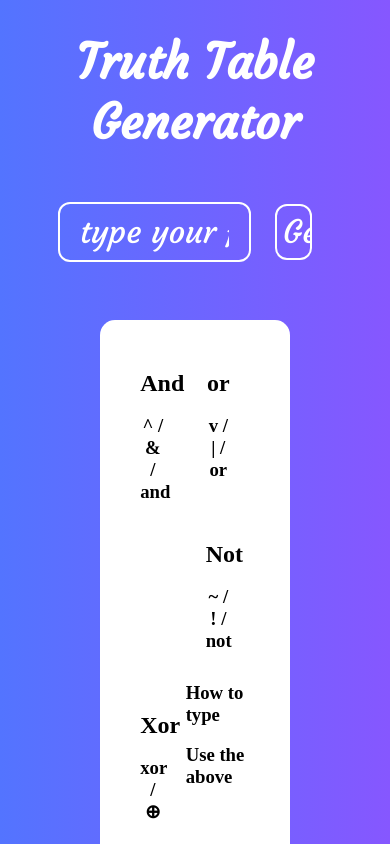
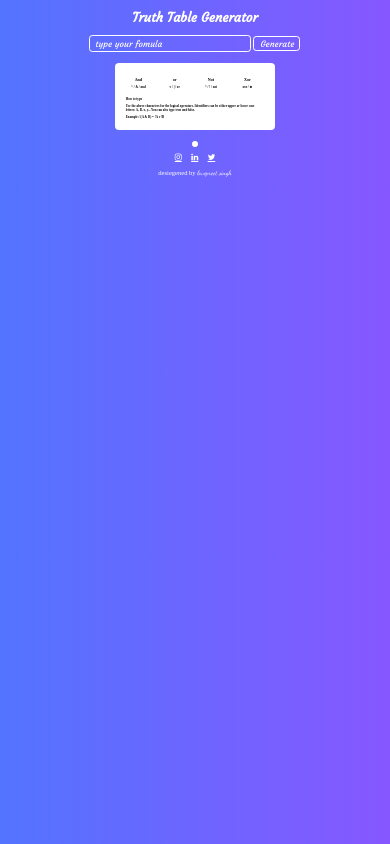
Before and after one commit to Lovepreet67/truth-table-generater, a plain HTML site: page index.html in a window 390 px wide. Both pictures are taken after a click on the input "help". Shown: the top 844 px of the page. Drawn offline with Linux system fonts and the light colour scheme.

Commit message:
px to rem conversion for responsive design

```diff
--- a/index.css
+++ b/index.css
@@ -1,4 +1,7 @@
-
+html
+{
+    font-size: .7vw;
+}
 @keyframes divanimation {
     0% {
         display: none;
@@ -24,16 +27,16 @@ body
 .fillup
 {
   width: 40%;
-  height:3.5rem;
-  border-radius: .75rem;
+  height:5.6rem;
+  border-radius: 1.2rem;
 
-  border: 2px solid white;
+  border: .2rem solid white;
   background-color: transparent;
   text-align: left;
   font-family: 'Dancing Script', cursive;
     color: white;
-    font-size: 1.5rem;
-    padding: 0 20px;
+    font-size: 2.4rem;
+    padding: 0 2rem;
 }
 
 .font
@@ -41,17 +44,17 @@ body
     font-family: 'Courgette', cursive;
     color: white;
     text-align: center;
-    font-size: 3rem;
+    font-size: 4.8rem;
 }
 .fontbig
 {
     font-family: 'Courgette', cursive;
-    font-size: 2rem;
+    font-size: 3.2rem;
 }
 .font-button
 {
     font-family: 'Courgette', cursive;
-    font-size: 2rem;
+    font-size: 3.2rem;
     color: white;
     text-align: center;
 
@@ -59,13 +62,13 @@ body
 
 .button
 {
-    width: 10%;
-    height: 3.5rem;
-    border-radius: .75rem;
+    width: 17rem;
+    height: 5.6rem;
+    border-radius: 1.2rem;
 
-  border: 2px solid white;
+  border: .2rem solid white;
   background-color: transparent;
-  margin: 20px;
+  margin: .5rem;
   -webkit-transition: background .5s;
     transition: background .5s;
 }
@@ -86,7 +89,7 @@ body
     background-color: white;
     color: #4e3acc;
     initial-value: 0;
-    border-radius: 0.75rem;
+    border-radius: 1.2rem;
     font-family: Georgia, 'Times New Roman', Times, serif;
 }
 
@@ -101,9 +104,9 @@ body
 .helpdiv
 {
     width: 40%;
-    margin: 40px auto;
+    margin: 4rem auto;
     background-color: white;
-   border-radius: 15px;
+   border-radius: 1.5rem;
    animation: divanimation 2s;
 }
 
@@ -112,8 +115,8 @@ body
     width: 17%;
    text-align: center;
      float: left;
-    padding: 30px 15px;
-    margin: 0 5px;
+    padding: 3rem 1.5rem;
+    margin: 0 .5rem;
     transition: transform .3s linear,opacity 2s;
 }
 .innerhelpdiv:hover
@@ -122,7 +125,7 @@ body
 
     background-color: rgb(43, 132, 161);
     color: white;
-    border-radius: 10px;
+    border-radius: 1rem;
 }
 h2,h3
 {
@@ -131,7 +134,7 @@ h2,h3
 }
 .texth
 {
-    padding:20px;
+    padding:2rem;
 
 }
 .hideclass
@@ -145,8 +148,8 @@ h2,h3
 
 table
 {
-    margin: 20px auto;
-   border-radius: 20px;
+    margin: 2rem auto;
+   border-radius: 2rem;
    background-color: white;
    border:solid white;
    animation: divanimation 2s;
@@ -155,32 +158,32 @@ th,td
 {
   background-color: white;
   /* width : 4rem; */
-  font-size: 2rem;
+  font-size: 3.2rem;
   text-align: center;
-  padding: 2px 25px;
+  padding: .2rem 2.5rem;
   border: transparent;
   animation: divanimation 2s;
 }
 tr:hover td
 {
     background-color: #d3d3d3;
-    border-radius: 5px;
+    border-radius: .5rem;
 }
 
 .alert_undefiend
 {
     background-color: #FFA0A0;
     width: 40%;
-     height:2.5rem;
-  border-radius: .75rem;
+     height:4rem;
+  border-radius: 1.2rem;
 
-  border: 2px solid white;
+  border: .2rem solid white;
   text-align: center;
 
     color:#262A53;
-    font-size: 1.5rem;
-    margin: 10px auto;
-    padding: 0 20px;
+    font-size: 2.4rem;
+    margin: 1rem auto;
+    padding: 0 2rem;
     animation-name: show;
     animation-duration: .8s;
 }
@@ -196,7 +199,7 @@ tr:hover td
 .colorw
 {
     color: white;
-    margin: 2px 1rem;
+    margin: .3rem 1.6rem;
 
 }
 
@@ -208,7 +211,7 @@ tr:hover td
 .design
 {
     color: white;
-    font-size: 1.5rem;
+    font-size: 2.4rem;
 }
 .designfont
 {
@@ -216,10 +219,10 @@ tr:hover td
 }
 #footer {
     position: fixed;
-    padding: 10px 10px 0px 10px;
+    padding: 1rem 1rem 0 1rem;
     bottom: 0;
     width: 100%;
     /* Height of the footer*/
-    height: 40px;
-    background: ;
+    height: 4rem;
+    /* background: ; */
 }
```
